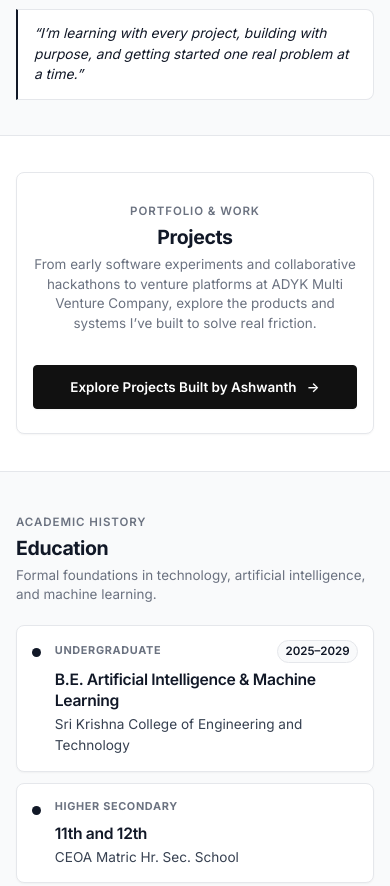
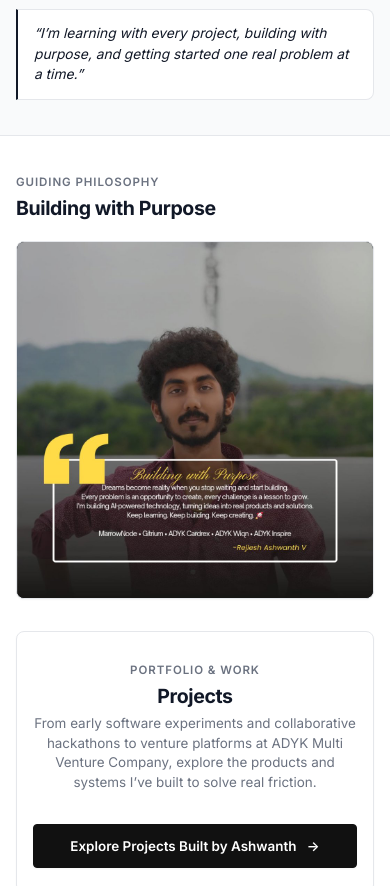
Before and after one commit to rejieshashwanth30-ctrl/ashwanth, a plain HTML site: page index.html in a window 390 px wide. Shown: the part 1800-2686 px from the top of the page. Drawn offline with Linux system fonts and the light colour scheme.

Commit message:
Add standalone Building with Purpose quote section to homepage

```diff
--- a/css/style.css
+++ b/css/style.css
@@ -119,6 +119,19 @@ h1, h2, h3, h4, h5, h6 {
   font-weight: 600;
   line-height: 1.25;
   letter-spacing: -0.02em;
+}
+
+/* Screen reader accessible text utility */
+.sr-only {
+  position: absolute;
+  width: 1px;
+  height: 1px;
+  padding: 0;
+  margin: -1px;
+  overflow: hidden;
+  clip: rect(0, 0, 0, 0);
+  white-space: nowrap;
+  border: 0;
 }
 
 /* --------------------------------------------------------------------------
@@ -604,6 +617,65 @@ h1, h2, h3, h4, h5, h6 {
   font-size: 0.98rem;
   font-style: italic;
   color: var(--text-heading);
+}
+
+/* --------------------------------------------------------------------------
+   7B. BUILDING WITH PURPOSE SECTION (STANDALONE QUOTE SECTION)
+   -------------------------------------------------------------------------- */
+.purpose-section {
+  padding-top: 4.5rem;
+  padding-bottom: 2rem;
+  background-color: var(--bg-page);
+}
+
+.purpose-container {
+  display: flex;
+  flex-direction: column;
+  align-items: center;
+}
+
+.purpose-header {
+  margin-bottom: 2rem;
+}
+
+.purpose-card-wrapper {
+  width: 100%;
+  display: flex;
+  justify-content: center;
+}
+
+.purpose-figure {
+  margin: 0;
+  width: 100%;
+  max-width: 520px;
+}
+
+.purpose-image-frame {
+  width: 100%;
+  border-radius: var(--radius-md);
+  border: 1px solid var(--border-light);
+  background-color: #0f1419;
+  overflow: hidden;
+  box-shadow: var(--shadow-sm);
+  transition: border-color var(--transition-fast), box-shadow var(--transition-fast);
+}
+
+.purpose-image-frame:hover {
+  border-color: var(--border-medium);
+  box-shadow: var(--shadow-md);
+}
+
+.purpose-image {
+  width: 100%;
+  height: auto;
+  aspect-ratio: 1 / 1;
+  display: block;
+  object-fit: contain;
+}
+
+#projects.section-white {
+  padding-top: 2rem;
+  padding-bottom: 4.5rem;
 }
 
 /* --------------------------------------------------------------------------
@@ -2593,6 +2665,24 @@ h1, h2, h3, h4, h5, h6 {
     padding-bottom: 2.75rem;
   }
 
+  .purpose-section {
+    padding-top: 2.75rem;
+    padding-bottom: 1.25rem;
+  }
+
+  .purpose-header {
+    margin-bottom: 1.5rem;
+  }
+
+  .purpose-figure {
+    max-width: 440px;
+  }
+
+  #projects.section-white {
+    padding-top: 1.25rem;
+    padding-bottom: 2.75rem;
+  }
+
   .container {
     padding-left: 1.15rem;
     padding-right: 1.15rem;
@@ -3229,6 +3319,24 @@ h1, h2, h3, h4, h5, h6 {
   .section {
     padding-top: 2.25rem;
     padding-bottom: 2.25rem;
+  }
+
+  .purpose-section {
+    padding-top: 2rem;
+    padding-bottom: 1rem;
+  }
+
+  .purpose-header {
+    margin-bottom: 1.25rem;
+  }
+
+  .purpose-figure {
+    max-width: 100%;
+  }
+
+  #projects.section-white {
+    padding-top: 1rem;
+    padding-bottom: 2rem;
   }
 
   .section-header {
@@ -3624,6 +3732,16 @@ h1, h2, h3, h4, h5, h6 {
     padding-bottom: 1.85rem;
   }
 
+  .purpose-section {
+    padding-top: 1.75rem;
+    padding-bottom: 0.85rem;
+  }
+
+  #projects.section-white {
+    padding-top: 0.85rem;
+    padding-bottom: 1.75rem;
+  }
+
   .section-title {
     font-size: 1.18rem;
   }
--- a/index.html
+++ b/index.html
@@ -198,6 +198,44 @@
             </div>
           </div>
 
+        </div>
+
+      </div>
+    </section>
+
+    <!-- ====================================================================
+         SECTION 2B: BUILDING WITH PURPOSE (STANDALONE QUOTE SECTION)
+         Connects Founder Story to Projects Built
+         ==================================================================== -->
+    <section id="building-with-purpose" class="section section-white purpose-section" aria-label="Building with Purpose">
+      <div class="container container-narrow">
+
+        <div class="section-header text-center purpose-header reveal-on-scroll">
+          <span class="section-kicker">Guiding Philosophy</span>
+          <h2 class="section-title">Building with Purpose</h2>
+        </div>
+
+        <div class="purpose-card-wrapper reveal-on-scroll">
+          <figure class="purpose-figure">
+            <div class="purpose-image-frame">
+              <img src="assets/building-with-purpose.jpg"
+                   alt="Rejiesh Ashwanth V portrait with quote: Building with Purpose. Dreams become reality when you stop waiting and start building. Every problem is an opportunity to create, every challenge is a lesson to grow. I’m building AI-powered technology, turning ideas into real products and solutions. Keep learning. Keep building. Keep creating. — Rejiesh Ashwanth V"
+                   class="purpose-image"
+                   width="1024"
+                   height="1024"
+                   loading="lazy">
+            </div>
+            <figcaption class="sr-only">
+              <h3>Building with Purpose</h3>
+              <blockquote>
+                <p>Dreams become reality when you stop waiting and start building. Every problem is an opportunity to create, every challenge is a lesson to grow. I’m building AI-powered technology, turning ideas into real products and solutions. Keep learning. Keep building. Keep creating.</p>
+                <footer>
+                  <cite>— Rejiesh Ashwanth V</cite>
+                  <p>Projects: MarrowNode, Gitrium, ADYK Cardex, ADYK Wiqn, ADYK Inspire</p>
+                </footer>
+              </blockquote>
+            </figcaption>
+          </figure>
         </div>
 
       </div>
```
Also changed, not shown: assets/building-with-purpose.jpg (added), 1 other file.
